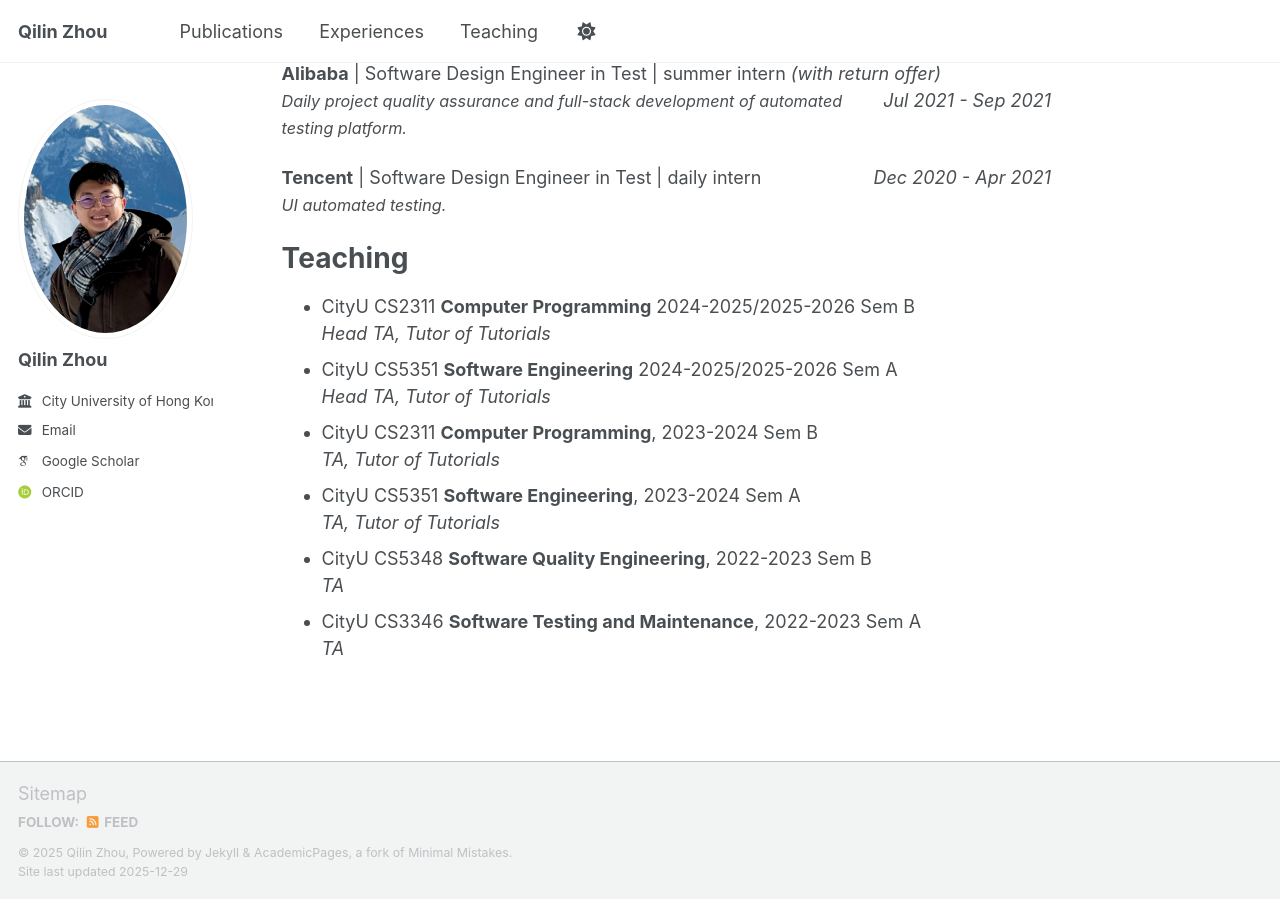
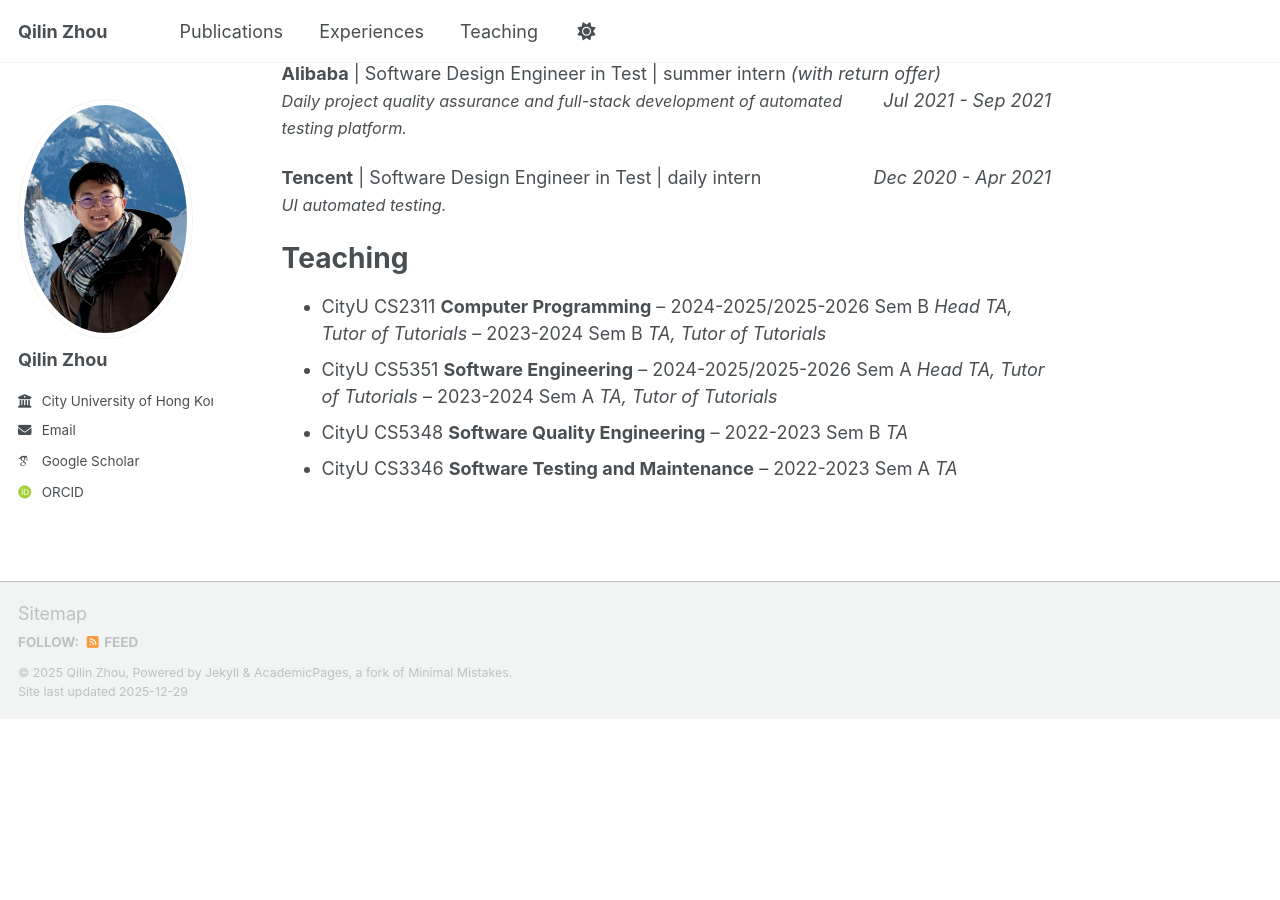
Before and after one commit to qilin-zhou/qilin-zhou.github.io, a Jekyll site: the page built from _pages/about.md, in a window 1280 px wide and 900 px high, scrolled down 1870 px. Built offline with Jekyll 4.4.1, drawn with Linux system fonts in a browser that asks for light colours; some web fonts are replaced; a script bundle is joined from its source files by our own code; library files that are not in the unit come from our copies; after the commit the page ends 2590 px from its top, so only the background shows below that.

Commit message:
Update about.md

```diff
--- a/_pages/about.md
+++ b/_pages/about.md
@@ -65,15 +65,13 @@ Experiences
 Teaching
 ======
 <!--  <span style="float: right; font-style: italic;"> 2024-2025/2025-2026 Sem B  </span>  -->
-- CityU CS2311 **Computer Programming** 2024-2025/2025-2026 Sem B
-  <i>Head TA, Tutor of Tutorials</i>
-- CityU CS5351 **Software Engineering** 2024-2025/2025-2026 Sem A
-  <i>Head TA, Tutor of Tutorials</i>
-- CityU CS2311 **Computer Programming**, 2023-2024 Sem B
-  <i>TA, Tutor of Tutorials</i>
-- CityU CS5351 **Software Engineering**, 2023-2024 Sem A
-  <i>TA, Tutor of Tutorials</i>
-- CityU CS5348 **Software Quality Engineering**, 2022-2023 Sem B
-  <i>TA</i>
-- CityU CS3346 **Software Testing and Maintenance**, 2022-2023 Sem A
-  <i>TA</i>
+- CityU CS2311 **Computer Programming**
+  -- 2024-2025/2025-2026 Sem B  <i>Head TA, Tutor of Tutorials</i>
+  -- 2023-2024 Sem B <i>TA, Tutor of Tutorials</i>
+- CityU CS5351 **Software Engineering**
+  -- 2024-2025/2025-2026 Sem A  <i>Head TA, Tutor of Tutorials</i>
+  -- 2023-2024 Sem A  <i>TA, Tutor of Tutorials</i>
+- CityU CS5348 **Software Quality Engineering**
+  -- 2022-2023 Sem B  <i>TA</i>
+- CityU CS3346 **Software Testing and Maintenance**
+  -- 2022-2023 Sem A  <i>TA</i>
```
